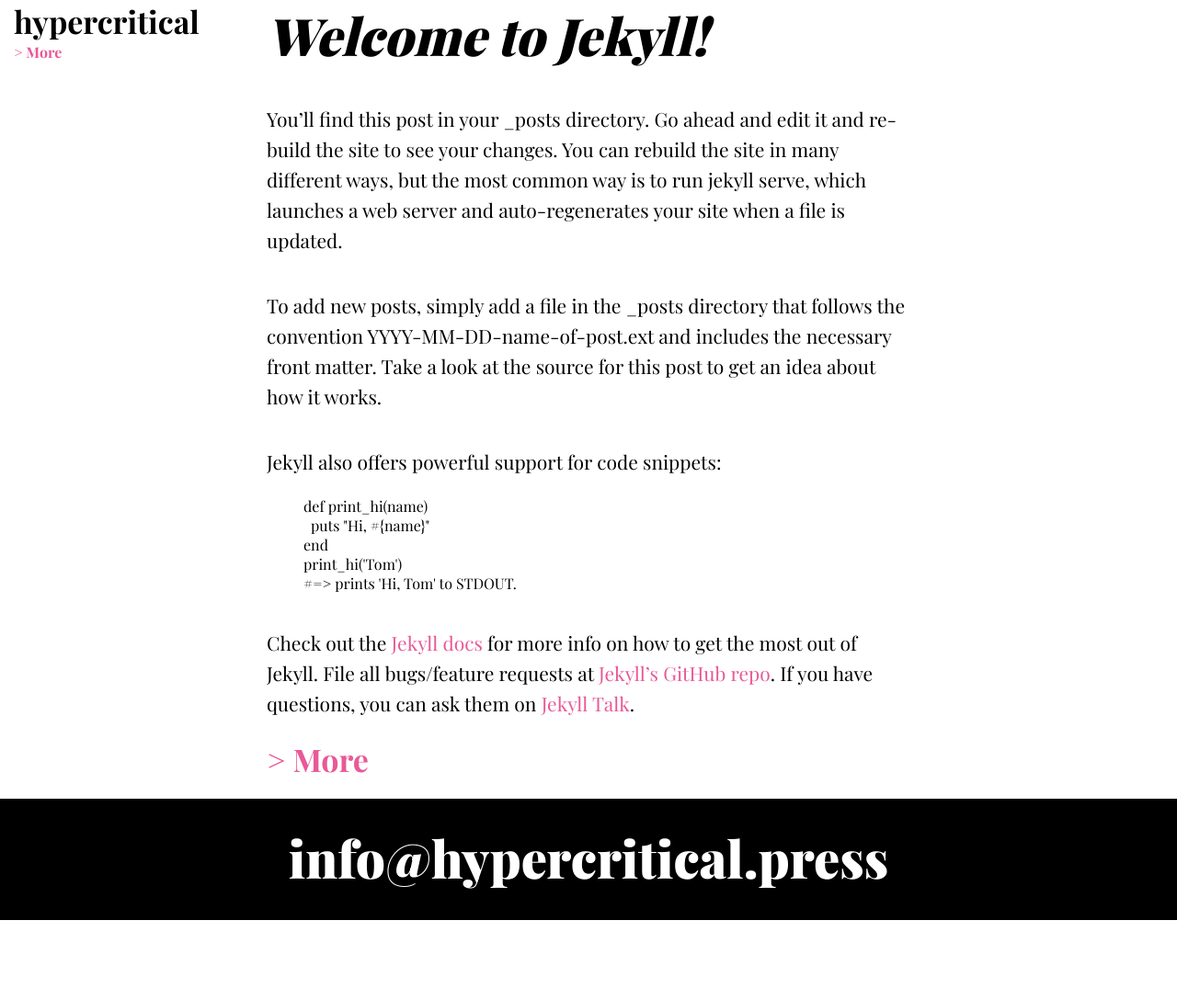
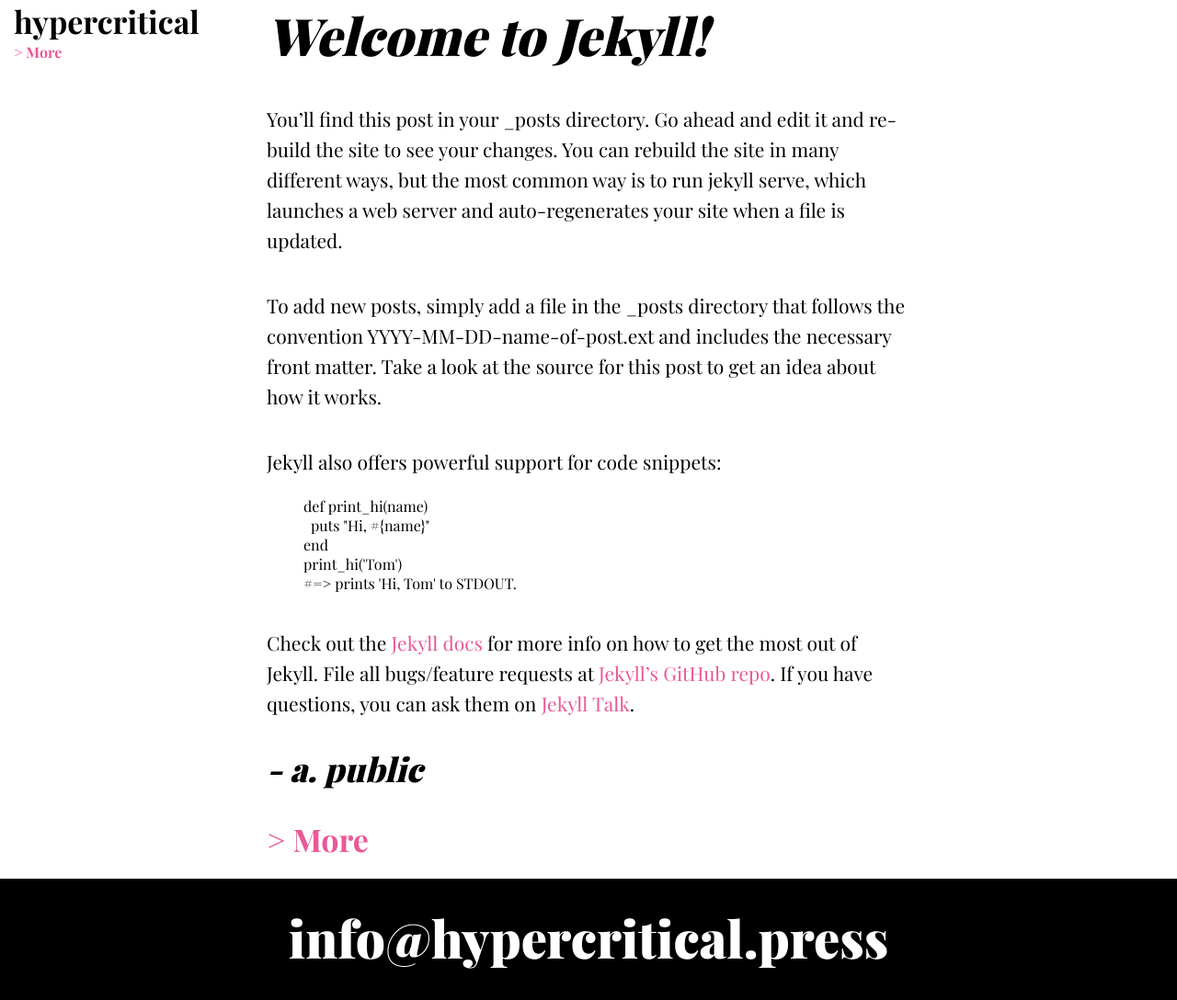
Before and after one commit to Hypercritical/hypercritical, a Jekyll site: the page built from index.html, in a window 1280 px wide. Shown: the whole page at 92% size. Built offline with Jekyll 4.4.1, drawn with Linux system fonts in a browser that asks for light colours; some web fonts are replaced; before the commit the page ends 1001 px from its top, so only the background shows below that.

Commit message:
Update home.html

```diff
--- a/_layouts/home.html
+++ b/_layouts/home.html
@@ -3,4 +3,5 @@ layout: default
 ---
 
 {{ content }}
+<h2 class="signature">- a. public</h2>
 <a class="more-link" href="/more">> More</a>
```
